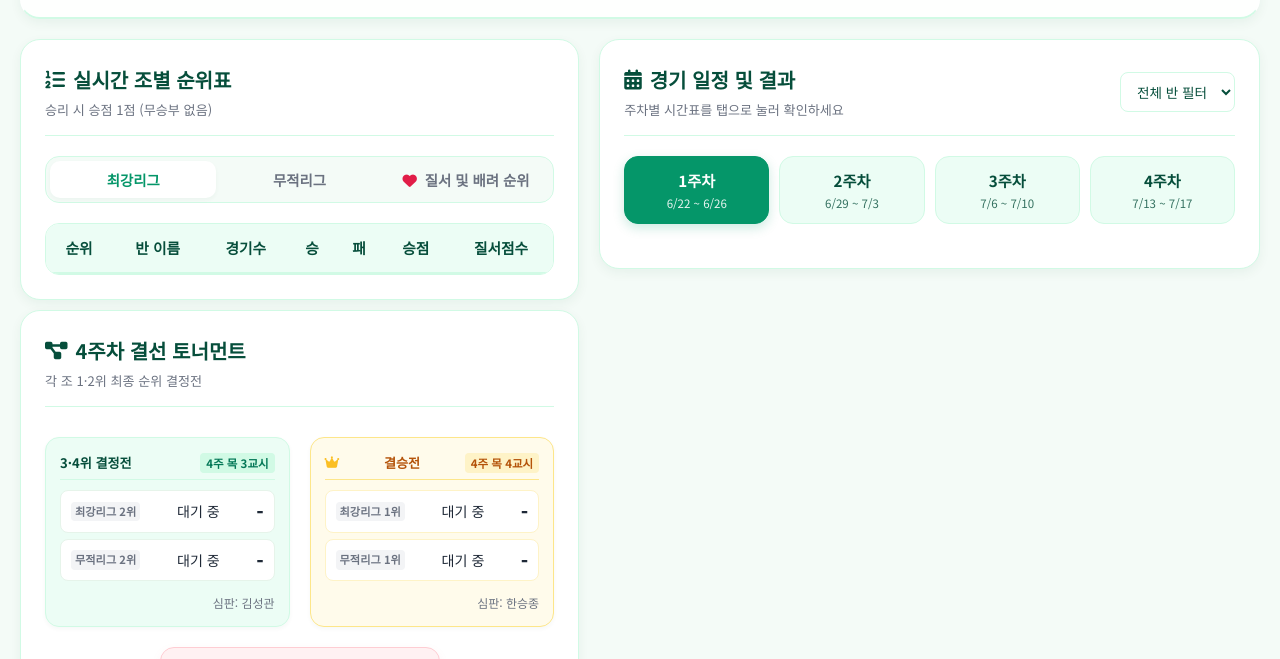
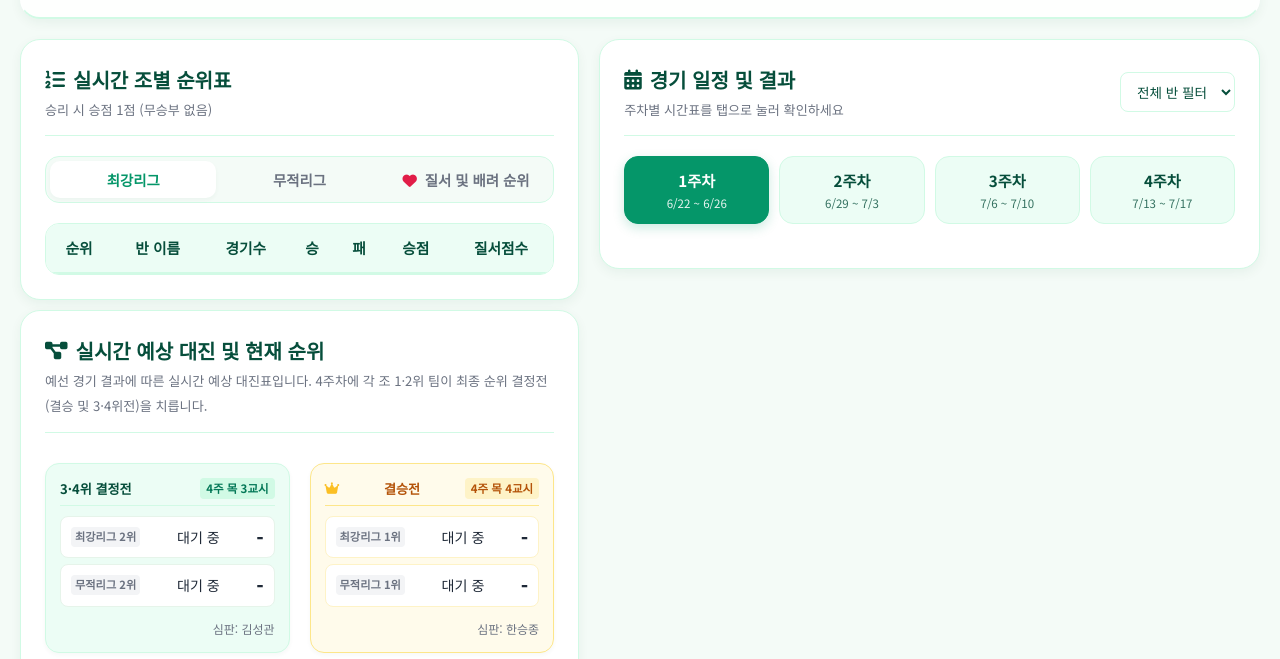
Before and after one commit to myungsin89-cell/pigu, a website: page public/index.html in a window 1280 px wide. Shown: the part 137-796 px from the top of the page. Drawn offline with Linux system fonts and the light colour scheme; no server answers.

Commit message:
docs: 결선 토너먼트 영역 제목 및 설명 문구 수정

```diff
--- a/public/index.html
+++ b/public/index.html
@@ -111,8 +111,8 @@
           <!-- Playoff Bracket (결선 토너먼트) -->
           <div class="card playoff-card">
             <div class="card-header">
-              <h2><i class="fa-solid fa-diagram-project"></i> 4주차 결선 토너먼트</h2>
-              <span class="card-subtitle">각 조 1·2위 최종 순위 결정전</span>
+              <h2><i class="fa-solid fa-diagram-project"></i> 실시간 예상 대진 및 현재 순위</h2>
+              <span class="card-subtitle">예선 경기 결과에 따른 실시간 예상 대진표입니다. 4주차에 각 조 1·2위 팀이 최종 순위 결정전(결승 및 3·4위전)을 치릅니다.</span>
             </div>
             <div class="playoff-bracket-container">
               <!-- Bracket Visual Row -->
```
